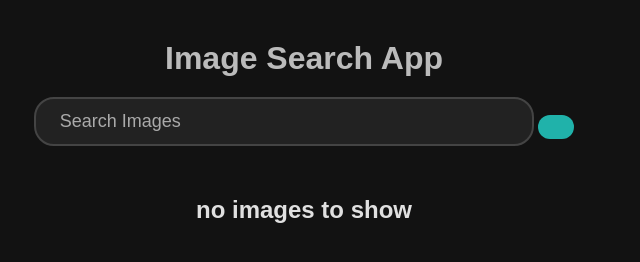
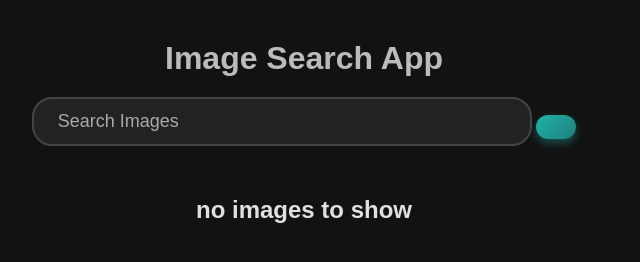
Before and after one commit to Priii-13/image-search, a plain HTML site: page index.html in a window 1280 px wide. Shown: the full height of the page, 336-976 px from the left. Drawn offline with nearby package versions, Linux system fonts and the light colour scheme.

Commit message:
Update style.css

```diff
--- a/style.css
+++ b/style.css
@@ -65,21 +65,26 @@ header form .search-container .material-symbols-outlined {
 }
 
 /* Search Button */
+/* Search Button */
 header form .search-container button {
-    padding: 12px 18px;
-    background-color: lightseagreen;
+    padding: 12px 20px;
+    background: linear-gradient(135deg, lightseagreen, #1e7f7b);
     border: none;
-    border-radius: 20px;
+    border-radius: 25px;
     color: #fff;
     font-size: 18px;
+    font-weight: bold;
     cursor: pointer;
     transition: 0.3s ease;
+    box-shadow: 0 4px 8px rgba(32, 178, 170, 0.4);
 }
 
 header form .search-container button:hover {
-    background-color: #20a39e;
-    transform: scale(1.05);
+    background: linear-gradient(135deg, #20a39e, #17817e);
+    transform: scale(1.1);
+    box-shadow: 0 6px 12px rgba(32, 178, 170, 0.6);
 }
+
 
 /* Image Container */
 .images-container {
```
